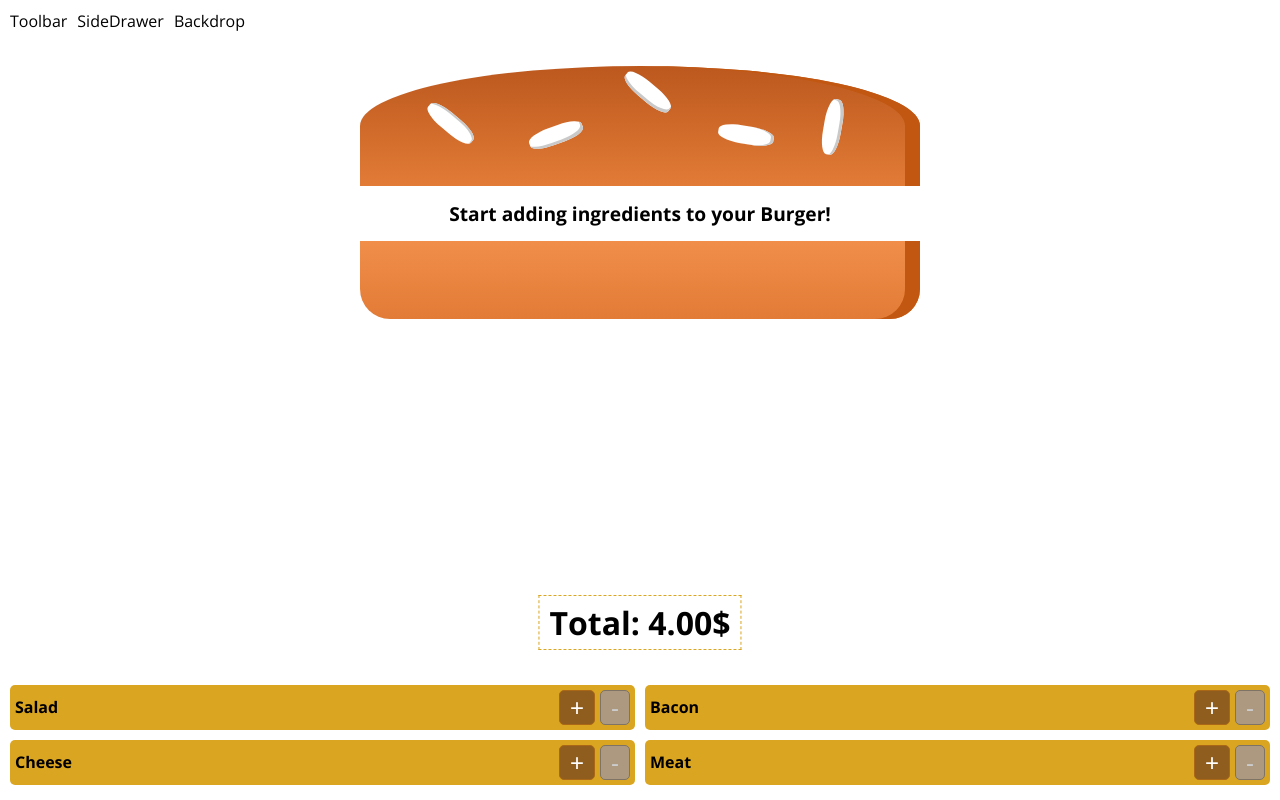
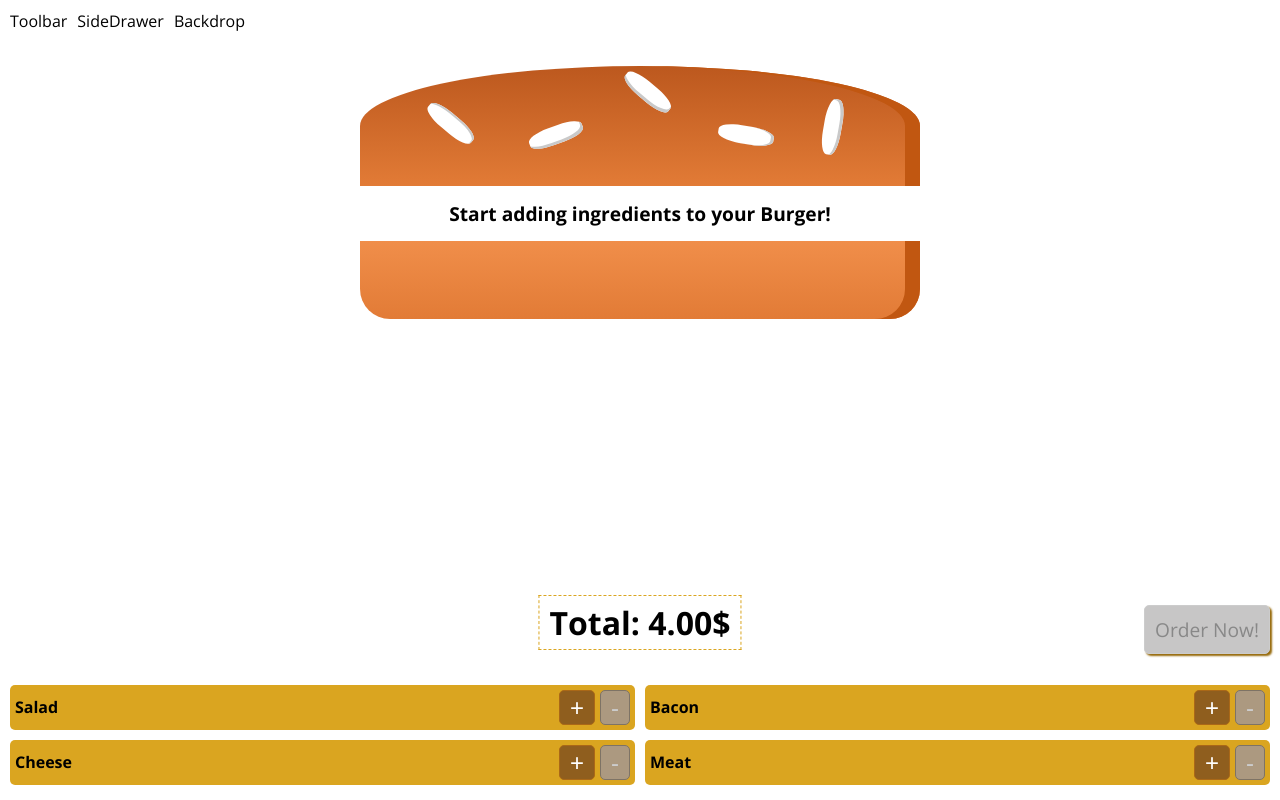
Before and after one commit to du-almeidalima/react-course, a React (Create React App) app: page / in a window 1280 px wide. Built offline with nearby package versions, Linux system fonts and the light colour scheme.

Commit message:
Section 8: Add Order Button

```diff
--- a/src/components/Burger/BuildControls/BuildControls.js
+++ b/src/components/Burger/BuildControls/BuildControls.js
@@ -1,32 +1,38 @@
-import React from 'react';
-import BuildControlsStyle from './BuildControls.module.css';
-import BuildControl from './BuildControl/BuildControl';
+import React from "react";
+import BuildControlsStyle from "./BuildControls.module.css";
+import BuildControl from "./BuildControl/BuildControl";
 
-const buildControls = props => {
+const buildControls = (props) => {
   const controls = [
-    { label: 'Salad', type: 'salad' },
-    { label: 'Bacon', type: 'bacon' },
-    { label: 'Cheese', type: 'cheese' },
-    { label: 'Meat', type: 'meat' },
-  ]
+    { label: "Salad", type: "salad" },
+    { label: "Bacon", type: "bacon" },
+    { label: "Cheese", type: "cheese" },
+    { label: "Meat", type: "meat" },
+  ];
   return (
     <div className={BuildControlsStyle.BuildControlsWrapper}>
       <span className={BuildControlsStyle.BuildControlsTotalPrice}>
         Total: {props.totalPrice.toFixed(2)}$
       </span>
+      <button
+        className={BuildControlsStyle.OrderBtn}
+        disabled={!props.canPurchase}
+      >
+        Order Now!
+      </button>
       <div className={BuildControlsStyle.BuildControlsContainer}>
-        { controls.map(c => (
+        {controls.map((c) => (
           <BuildControl
             key={c.type}
             label={c.label}
-            added={() => { props.ingredientAdded(c.type) }}
-            removed={() => { props.ingredientRemoved(c.type) }}
+            added={() => {props.ingredientAdded(c.type)}}
+            removed={() => {props.ingredientRemoved(c.type)}}
             disabled={props.disabledInfo[c.type]}
           />
-        )) }
+        ))}
       </div>
     </div>
-  )
-}
+  );
+};
 
 export default buildControls;
--- a/src/components/Burger/BuildControls/BuildControls.module.css
+++ b/src/components/Burger/BuildControls/BuildControls.module.css
@@ -24,3 +24,49 @@
   padding: 5px 10px;
   border: 1px dashed goldenrod;
 }
+
+
+.OrderBtn {
+  position: absolute;
+  right: calc(2 * var(--padding));
+  top: calc(3 * var(--padding));
+  background-color: #DAD735;
+  outline: none;
+  cursor: pointer;
+  border: 1px solid #966909;
+  border-radius: var(--border-radius);
+  color: #966909;
+  font-family: inherit;
+  font-size: 1.2em;
+  padding: calc(2 * var(--padding));
+  box-shadow: 2px 2px 2px #966909;
+}
+
+.OrderBtn:hover, .OrderBtn:active {
+  background-color: #A0DB41;
+  border: 1px solid #966909;
+  color: #966909;
+}
+
+.OrderBtn:disabled {
+  background-color: #C7C6C6;
+  cursor: not-allowed;
+  border: 1px solid #ccc;
+  color: #888888;
+}
+
+.OrderBtn:not(:disabled) {
+  animation: enable 0.3s linear;
+}
+
+@keyframes enable {
+  0% {
+      transform: scale(1);
+  }
+  60% {
+      transform: scale(1.1);
+  }
+  100% {
+      transform: scale(1);
+  }
+}
--- a/src/containers/BurgerBuilder/BurgerBuilder.js
+++ b/src/containers/BurgerBuilder/BurgerBuilder.js
@@ -18,6 +18,7 @@ export default class BurgerBuilder extends Component {
       meat: 0,
     },
     totalPrice: 4,
+    purchasable: false
   };
 
   addIngredientHandler = (ingredientType) => {
@@ -29,6 +30,7 @@ export default class BurgerBuilder extends Component {
       [ingredientType]: ingredientCount,
     };
 
+    this.updatePurchasableState(ingredients);
     this.setState({
       ingredients,
       totalPrice,
@@ -48,13 +50,24 @@ export default class BurgerBuilder extends Component {
       [ingredientType]: ingredientCount,
     };
 
+    this.updatePurchasableState(ingredients);
     this.setState({
       ingredients,
       totalPrice,
     });
   };
 
+  updatePurchasableState(ingredients) {
+    const purchasable = Object.values(ingredients).some(i => i > 0);
+    this.setState({
+      ...this.state,
+      purchasable
+    })
+  }
+
   render() {
+    console.log('Called');
+
     const removeBtnDisabledIngredients = Object.keys(this.state.ingredients)
     .reduce((acc, curr) => {
       acc[curr] = this.state.ingredients[curr] <= 0;
@@ -69,6 +82,7 @@ export default class BurgerBuilder extends Component {
           ingredientRemoved={this.removeIngredientHandler}
           disabledInfo={removeBtnDisabledIngredients}
           totalPrice={this.state.totalPrice}
+          canPurchase={this.state.purchasable}
         />
       </Fragment>
     );
```
